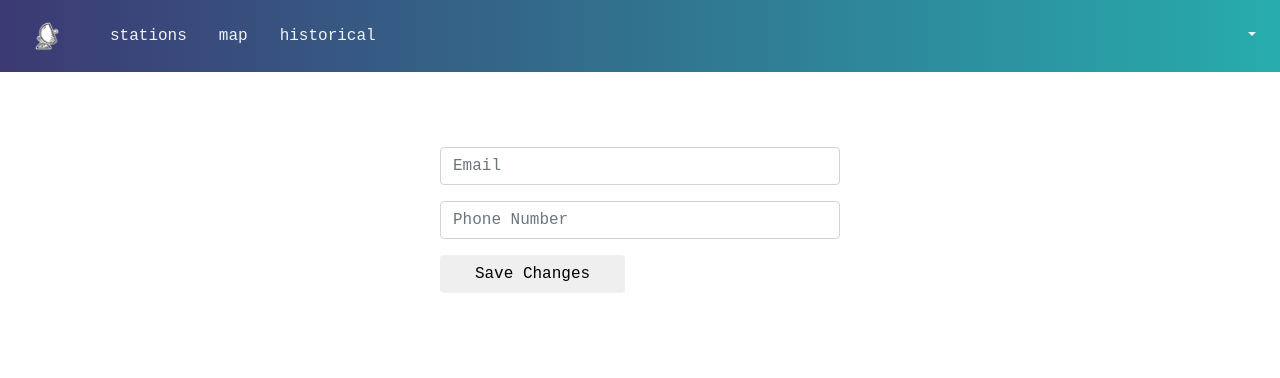
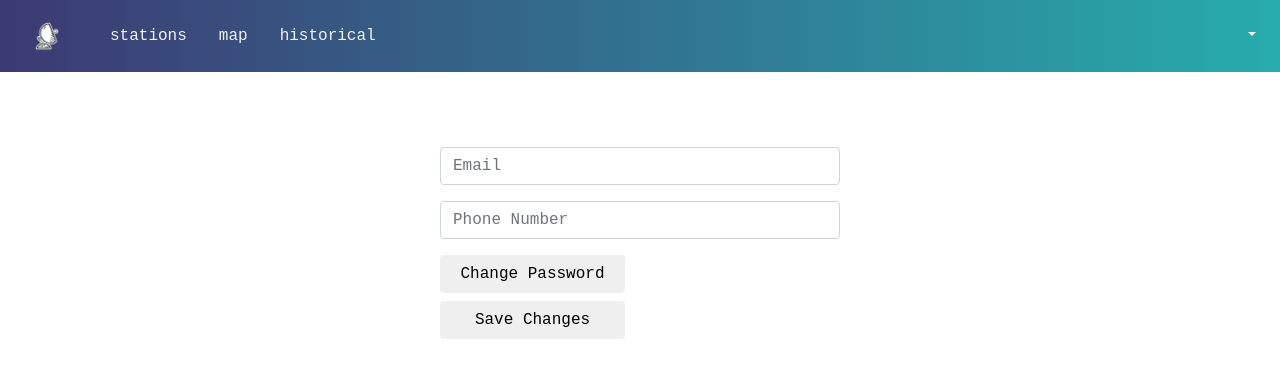
Before and after one commit to batiyeh/weather-station, a React (Create React App) app in the folder website/: page /profile in a window 1280 px wide. Shown: the top 378 px of the page. Built offline with nearby package versions, Linux system fonts and the light colour scheme; no server answers; what google-maps-react, path would draw is missing.

Commit message:
Created modal for user changing password on profile page

```diff
--- a/website/src/components/profileForm.js
+++ b/website/src/components/profileForm.js
@@ -1,10 +1,38 @@
 import React, { Component } from 'react';
+import { Input, Button, Card, CardText, CardTitle, Modal, ModalHeader, ModalBody, ModalFooter } from 'reactstrap';
 import '../styles/profile.css';
 
 class ProfileForm extends Component {
+    constructor(props){
+        super(props);
+        this.state={
+            modal: false
+        }
+
+        this.toggleChangePassword = this.toggleChangePassword.bind(this);
+    }
+    toggleChangePassword(){
+        this.setState({
+            modal: !this.state.modal
+        })
+    }
+
     render(){
         return(
             <div className='profile-container'>
+             <Modal isOpen={this.state.modal} toggle={this.toggleChangePassword}>
+                <ModalHeader toggle={this.toggleChangePassword}>Change Password</ModalHeader>
+                <ModalBody>
+                    <form id='passwordForm' action='/api/user/editPassword' method='post'>
+                        <input id='currPass' name='currPass' type='password' className='form-control' placeholder='Current Password'/>
+                        <input id='newPass' name='newPass' type='password' className='form-control' placeholder='New Password'/>
+                    </form>
+                </ModalBody>
+                <ModalFooter>
+                        <Button color="primary" className="primary-themed-btn" type='submit'>Change Password</Button>{' '}
+                        <Button color="secondary" onClick={this.toggleChangePassword}>Cancel</Button>
+                </ModalFooter>
+             </Modal>
                 <div id='profile'>
                     <form id='profileForm' action='/api/user/editProfile/'method='post'>
                         <div className='profile-info mb-3'>
@@ -17,8 +45,10 @@ class ProfileForm extends Component {
                         </div>
                         <div className='row'>
                             <div className='col-6'>
+                                <button type='button' color='primary' className="btn btn-default btn-block profile-btn" onClick={this.toggleChangePassword}>Change Password</button>
                                 <button type='submit' className='btn btn-default btn-block profile-btn'>Save Changes</button>
                             </div>
+
                         </div>
                     </form>
                 </div>
```
